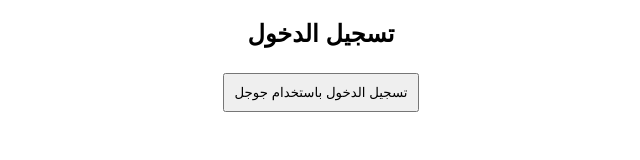
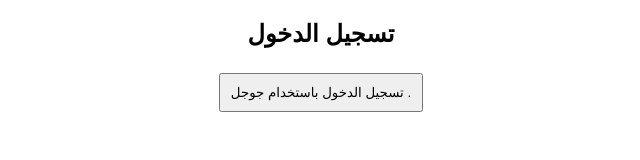
Before and after one commit to Almoz3j123/chatapp, a plain HTML site: page index.html in a window 1280 px wide. Shown: the full height of the page, 319-959 px from the left. Drawn offline with Linux system fonts and the light colour scheme.

Commit message:
Update index.html

```diff
--- a/index.html
+++ b/index.html
@@ -13,7 +13,7 @@
 
     <div id="login">
         <h2>تسجيل الدخول</h2>
-        <button onclick="login()">تسجيل الدخول باستخدام جوجل</button>
+        <button onclick="login()">.  تسجيل الدخول باستخدام جوجل</button>
     </div>
 
     <div id="chat" style="display:none;">
```
